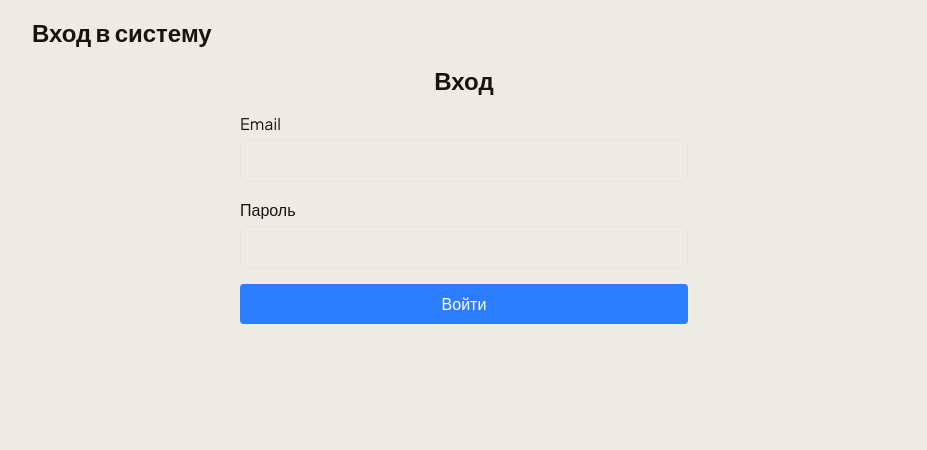
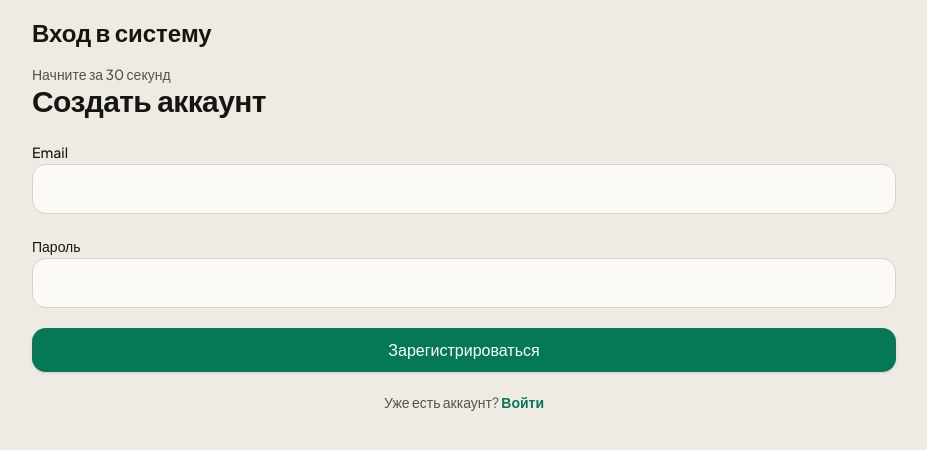
Before and after one commit to DanilaEmelchenko/collab-workspace, a Next.js app in the folder apps/web/: page /documents/1 in a window 1280 px wide. Shown: the top 450 px of the page, without its empty margins (176-1103 px from the left). Built offline with nearby package versions, Linux system fonts and the light colour scheme.

Commit message:
fix: закоментированы тестовые файлы

```diff
--- a/apps/web/src/app/documents/[id]/page.tsx
+++ b/apps/web/src/app/documents/[id]/page.tsx
@@ -3,7 +3,8 @@
 import { useParams } from 'next/navigation';
 import { useEffect, useState } from 'react';
 import DocumentEditor from '@/components/DocumentEditor';
-import AuthForm from '@/components/AuthForm';
+import { RegisterForm } from '@/features/auth/ui/register-form';
+//import RegisterForm from '@/components/RegisterForm';
 
 export default function DocumentPage() {
   const { id } = useParams();
@@ -33,7 +34,7 @@ export default function DocumentPage() {
     return (
       <div className='max-w-4xl mx-auto p-4'>
         <h1 className='text-2xl font-bold mb-4'>Вход в систему</h1>
-        <AuthForm />
+        <RegisterForm /> {/* ← используем RegisterForm */}
       </div>
     );
   }
--- a/apps/web/src/components/AuthForm.tsx
+++ b/apps/web/src/components/AuthForm.tsx
@@ -1,5 +1,5 @@
 'use client';
-
+/*
 import { useState } from 'react';
 
 export default function AuthForm() {
@@ -75,3 +75,4 @@ export default function AuthForm() {
     </form>
   );
 }
+*/
--- a/apps/web/src/features/auth/ui/LoginForm.tsx
+++ b/apps/web/src/features/auth/ui/LoginForm.tsx
@@ -1,5 +1,5 @@
 'use client';
-
+/*
 import { useState } from 'react';
 import { useRouter } from 'next/navigation';
 
@@ -78,3 +78,4 @@ export function LoginForm() {
     </form>
   );
 }
+*/
--- a/apps/web/src/features/auth/ui/RegisterForm.tsx
+++ b/apps/web/src/features/auth/ui/RegisterForm.tsx
@@ -1,5 +1,5 @@
 'use client';
-
+/*
 import { useState } from 'react';
 
 export function RegisterForm() {
@@ -86,3 +86,4 @@ export function RegisterForm() {
     </form>
   );
 }
+*/
--- a/apps/web/src/shared/lib/use-reveal.ts
+++ b/apps/web/src/shared/lib/use-reveal.ts
@@ -1,5 +1,5 @@
 'use client';
-
+/*
 import { useEffect, useRef, useState } from 'react';
 
 export function useReveal<T extends HTMLElement = HTMLDivElement>(): [React.RefObject<T | null>, boolean] {
@@ -28,3 +28,4 @@ export function useReveal<T extends HTMLElement = HTMLDivElement>(): [React.RefO
 
   return [ref, visible];
 }
+*/
```
